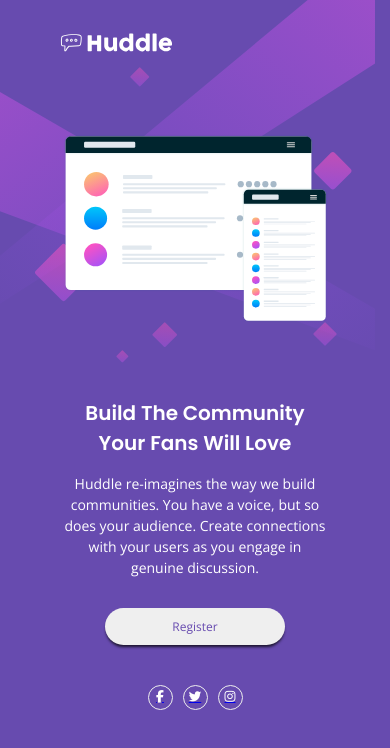
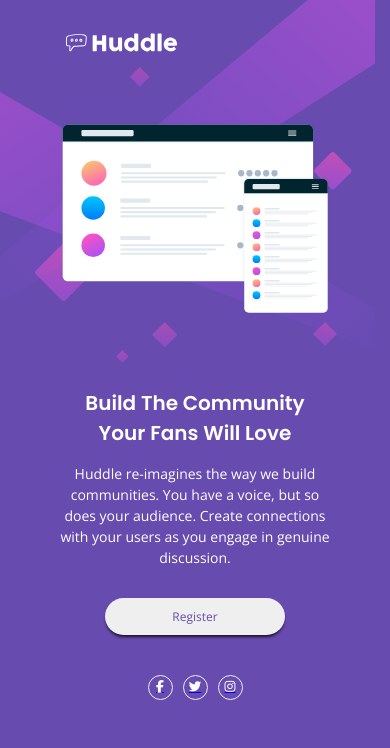
Before and after one commit to YariMorcus/huddle-landing-page, a website: page index.html in a window 390 px wide. Drawn offline with Linux system fonts and the light colour scheme.

Commit message:
Fix alignment issues on mobile

```diff
--- a/scss/base/_base.scss
+++ b/scss/base/_base.scss
@@ -15,6 +15,8 @@
 
 /* Set core body defaults */
 body {
+  max-width: 27rem;
+  margin: 0 auto;
   text-rendering: optimizeSpeed;
   line-height: 1.5;
   background-image: url("../img/bg-mobile.svg");
--- a/scss/pages/_huddle-landing-page.scss
+++ b/scss/pages/_huddle-landing-page.scss
@@ -10,7 +10,6 @@
 
   &-logo {
     display: inline-block;
-    margin-left: 5.5rem;
 
     &__img {
       max-width: 12rem;
@@ -19,9 +18,6 @@
 }
 
 .landing-container {
-  max-width: 265px;
-  margin: 1rem auto 0;
-
   @include m.breakpoint-md() {
     display: grid;
     grid-template-columns: repeat(2, 1fr);
```
Also changed, not shown: css/main.css.
